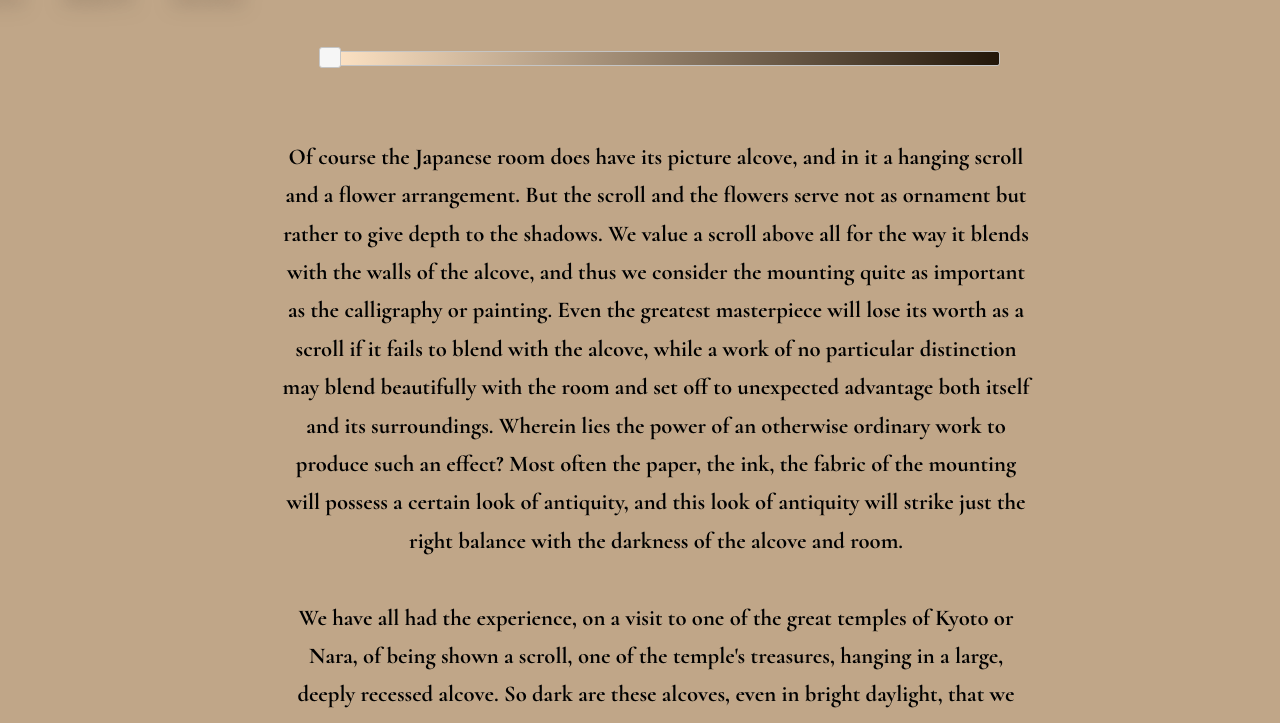
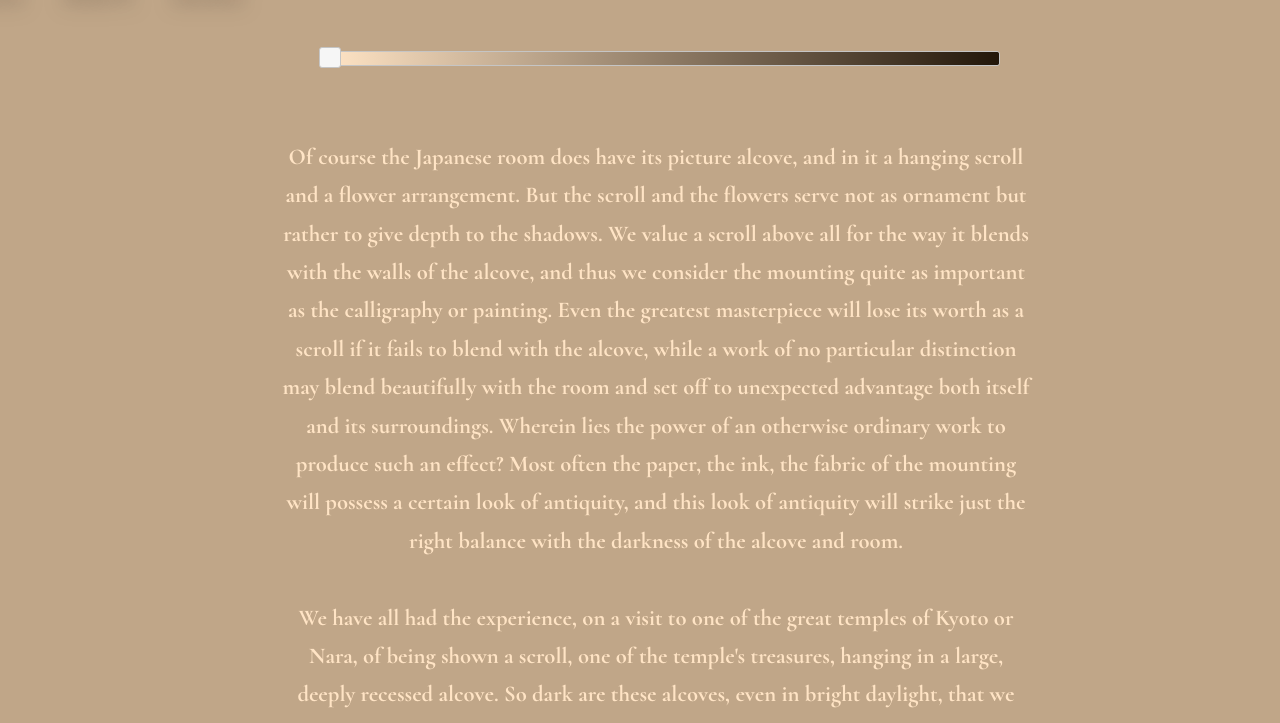
Before and after one commit to AoiSejima/inpraiseofshadow, a plain HTML site: page alcove.html in a window 1280 px wide. Shown: the part 77-800 px from the top of the page. Drawn offline with nearby package versions, Linux system fonts and the light colour scheme.

Commit message:
updated font color for alcove

```diff
--- a/alcove.css
+++ b/alcove.css
@@ -63,6 +63,7 @@ a {
 p {
     position: absolute;
     font-family: "Cormorant Bold";
+    color: rgba(255, 228, 197, 1);
     width: 47rem;
     font-size: 17pt;
     line-height: 2.4rem;
```
